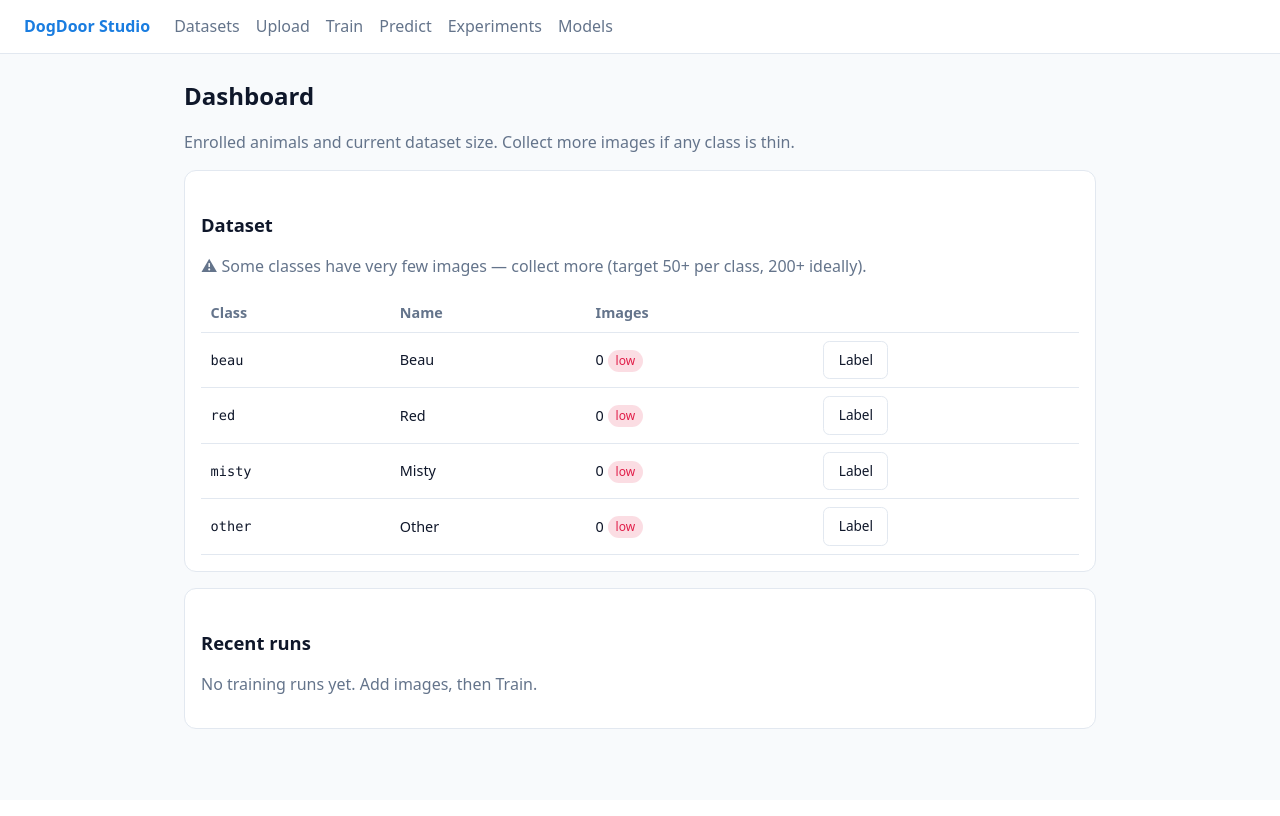
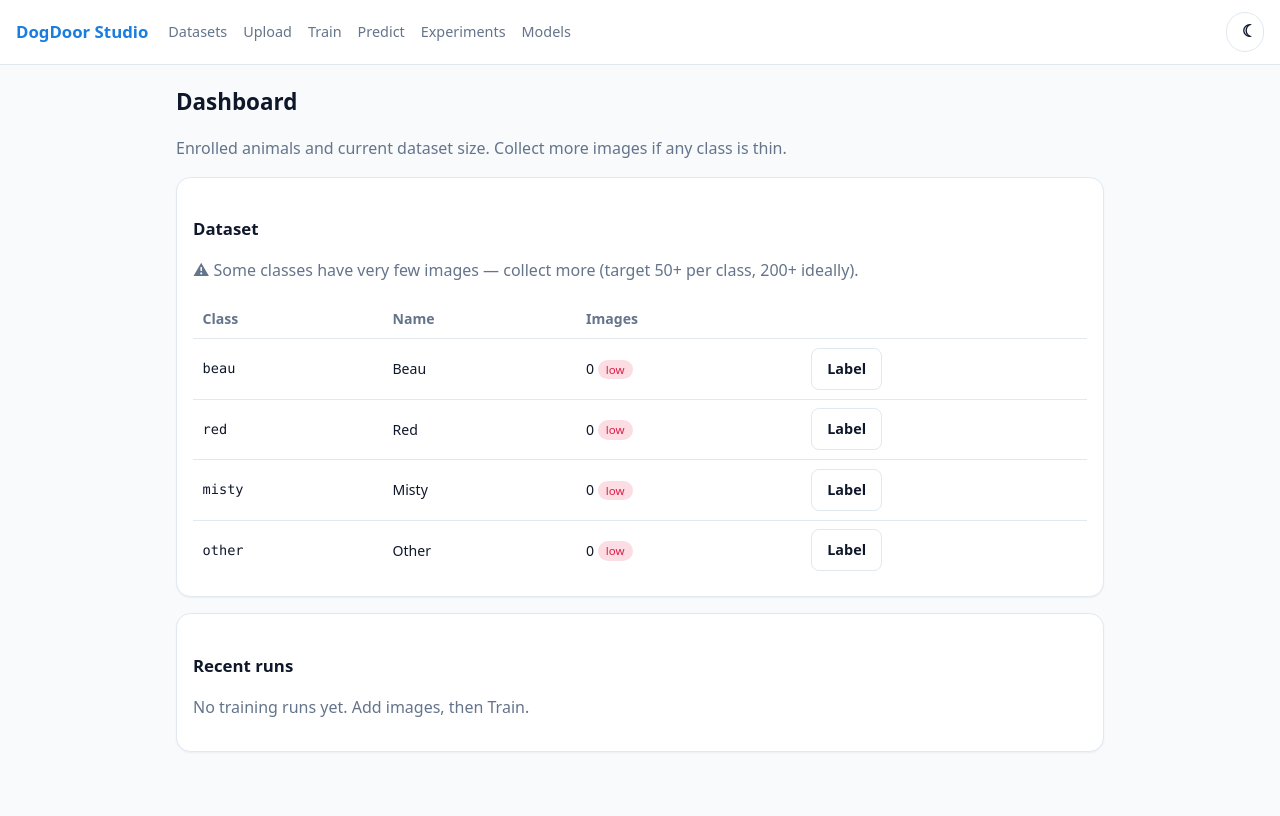
Before and after one commit to neil-fernandez/dogdoor, a FastAPI app: page / in a window 1280 px wide. Before the commit the page ends 729 px from the top, so only its background shows below. Run offline with FastAPI, Linux system fonts and the light colour scheme.

Commit message:
Make studio mobile-first with dark/light theme
Responsive CSS, theme toggle with persistence, favicon + manifest for an app-like feel.

```diff
--- a/src/studio/static/style.css
+++ b/src/studio/static/style.css
@@ -5,87 +5,160 @@
   --text: #0f172a;
   --muted: #64748b;
   --brand: #1a7de0;
-  --brand-dark: #1764b5;
+  --brand-hover: #1764b5;
+  --brand-soft: #eef8ff;
   --ok: #059669;
   --bad: #e11d48;
+  --shadow: 0 1px 2px rgba(15, 23, 42, 0.05);
 }
-@media (prefers-color-scheme: dark) {
-  :root {
-    --bg: #0b1220;
-    --panel: #111a2e;
-    --border: #1e293b;
-    --text: #f1f5f9;
-    --muted: #94a3b8;
-  }
+.dark {
+  --bg: #0b1220;
+  --panel: #111a2e;
+  --border: #1e293b;
+  --text: #f1f5f9;
+  --muted: #94a3b8;
+  --brand: #2f9cff;
+  --brand-hover: #1a7de0;
+  --brand-soft: #0f2038;
+  --shadow: 0 1px 2px rgba(0, 0, 0, 0.4);
 }
+
 * { box-sizing: border-box; }
+html { -webkit-text-size-adjust: 100%; }
 body {
   margin: 0;
-  font-family: system-ui, -apple-system, "Segoe UI", sans-serif;
+  font-family: system-ui, -apple-system, "Segoe UI", Roboto, sans-serif;
   background: var(--bg);
   color: var(--text);
-  line-height: 1.5;
+  line-height: 1.55;
+  -webkit-font-smoothing: antialiased;
 }
+
+/* ---------- Nav ---------- */
 header.nav {
+  position: sticky;
+  top: 0;
+  z-index: 10;
   display: flex;
+  flex-wrap: wrap;
   align-items: center;
-  gap: 1.5rem;
-  padding: 0.9rem 1.5rem;
+  gap: 0.5rem 1.25rem;
+  padding: 0.75rem 1rem;
   border-bottom: 1px solid var(--border);
   background: var(--panel);
 }
-header.nav .brand { font-weight: 700; color: var(--brand); text-decoration: none; }
-header.nav nav { display: flex; gap: 1rem; }
-header.nav nav a { color: var(--muted); text-decoration: none; }
+header.nav .brand {
+  font-weight: 800;
+  color: var(--brand);
+  text-decoration: none;
+  font-size: 1.05rem;
+  white-space: nowrap;
+}
+header.nav nav {
+  display: flex;
+  flex-wrap: wrap;
+  gap: 0.2rem 1rem;
+  flex: 1;
+  align-items: center;
+}
+header.nav nav a {
+  color: var(--muted);
+  text-decoration: none;
+  font-size: 0.9rem;
+  padding: 0.4rem 0;
+}
 header.nav nav a:hover { color: var(--brand); }
-main { max-width: 960px; margin: 0 auto; padding: 1.5rem; }
-h1 { font-size: 1.5rem; margin: 0 0 0.75rem; }
-h2 { font-size: 1.15rem; margin: 1.5rem 0 0.5rem; }
+#theme-toggle {
+  margin-left: auto;
+  border: 1px solid var(--border);
+  background: var(--panel);
+  color: var(--text);
+  border-radius: 999px;
+  width: 2.4rem;
+  height: 2.4rem;
+  display: grid;
+  place-items: center;
+  cursor: pointer;
+  font-size: 1.05rem;
+  line-height: 1;
+}
+#theme-toggle .icon-sun { display: none; }
+.dark #theme-toggle .icon-moon { display: none; }
+.dark #theme-toggle .icon-sun { display: inline; }
+
+/* ---------- Layout ---------- */
+main { max-width: 960px; margin: 0 auto; padding: 1.25rem 1rem 3rem; }
+h1 { font-size: 1.4rem; margin: 0 0 0.6rem; }
+h2 { font-size: 1.05rem; margin: 1.4rem 0 0.5rem; }
 p.muted { color: var(--muted); }
+a { color: var(--brand); }
+img { max-width: 100%; }
+
 .card {
   background: var(--panel);
   border: 1px solid var(--border);
-  border-radius: 0.75rem;
+  border-radius: 0.9rem;
   padding: 1rem;
   margin-bottom: 1rem;
+  box-shadow: var(--shadow);
+  overflow-x: auto;
 }
-table { width: 100%; border-collapse: collapse; font-size: 0.9rem; }
-th, td { text-align: left; padding: 0.5rem 0.6rem; border-bottom: 1px solid var(--border); }
-th { color: var(--muted); font-weight: 600; }
-.grid { display: grid; grid-template-columns: repeat(auto-fill, minmax(140px, 1fr)); gap: 1rem; }
+
+table { width: 100%; border-collapse: collapse; font-size: 0.88rem; }
+th, td { text-align: left; padding: 0.55rem 0.6rem; border-bottom: 1px solid var(--border); }
+th { color: var(--muted); font-weight: 600; white-space: nowrap; }
+tr:last-child td, tr:last-child th { border-bottom: 0; }
+
+.grid { display: grid; grid-template-columns: repeat(auto-fill, minmax(130px, 1fr)); gap: 0.75rem; }
 .tile { background: var(--panel); border: 1px solid var(--border); border-radius: 0.5rem; padding: 0.5rem; }
-.tile img { width: 100%; height: 100px; object-fit: cover; border-radius: 0.3rem; background: #0b1220; }
-.tile select { width: 100%; margin-top: 0.4rem; }
-.tile button { width: 100%; margin-top: 0.4rem; }
+.tile img { width: 100%; height: 110px; object-fit: cover; border-radius: 0.35rem; background: #0b1220; }
+.tile select, .tile button { width: 100%; margin-top: 0.4rem; }
+
 button, .btn {
   background: var(--brand);
   color: #fff;
   border: 0;
-  border-radius: 0.4rem;
-  padding: 0.5rem 0.9rem;
-  font-size: 0.85rem;
+  border-radius: 0.5rem;
+  padding: 0.55rem 0.95rem;
+  font-size: 0.9rem;
+  font-weight: 600;
   cursor: pointer;
   text-decoration: none;
   display: inline-block;
+  min-height: 2.5rem;
 }
-button:hover, .btn:hover { background: var(--brand-dark); }
+button:hover, .btn:hover { background: var(--brand-hover); }
 button.secondary, .btn.secondary {
   background: var(--panel);
   color: var(--text);
   border: 1px solid var(--border);
 }
-label { display: block; margin: 0.5rem 0 0.25rem; font-size: 0.85rem; color: var(--muted); }
-input, select {
+button.secondary:hover, .btn.secondary:hover { border-color: var(--brand); }
+
+label { display: block; margin: 0.6rem 0 0.3rem; font-size: 0.85rem; color: var(--muted); }
+input, select, textarea {
   width: 100%;
-  padding: 0.5rem;
+  padding: 0.6rem;
   border: 1px solid var(--border);
-  border-radius: 0.4rem;
+  border-radius: 0.5rem;
   background: var(--panel);
   color: var(--text);
-  font-size: 0.9rem;
+  font-size: 1rem; /* prevents iOS zoom on focus */
 }
-.field { margin-bottom: 0.75rem; }
-.badge { font-size: 0.75rem; padding: 0.15rem 0.5rem; border-radius: 999px; }
-.badge.ok { background: rgba(5,150,105,.15); color: var(--ok); }
-.badge.bad { background: rgba(225,29,72,.15); color: var(--bad); }
+.field { margin-bottom: 0.85rem; }
+
+.badge { font-size: 0.72rem; padding: 0.15rem 0.5rem; border-radius: 999px; }
+.badge.ok { background: rgba(5, 150, 105, 0.15); color: var(--ok); }
+.badge.bad { background: rgba(225, 29, 72, 0.15); color: var(--bad); }
 .mono { font-family: ui-monospace, SFMono-Regular, Menlo, monospace; font-size: 0.85rem; }
+
+/* ---------- Mobile refinements ---------- */
+@media (max-width: 640px) {
+  main { padding: 1rem 0.75rem 2.5rem; }
+  header.nav { gap: 0.4rem 0.75rem; }
+  header.nav nav { order: 3; width: 100%; justify-content: space-between; gap: 0.2rem 0.75rem; }
+  header.nav nav a { font-size: 0.85rem; }
+  h1 { font-size: 1.25rem; }
+  .card { padding: 0.85rem; }
+  th, td { padding: 0.5rem 0.45rem; }
+}
--- a/src/studio/templates/base.html
+++ b/src/studio/templates/base.html
@@ -2,9 +2,24 @@
 <html lang="en">
 <head>
   <meta charset="utf-8" />
-  <meta name="viewport" content="width=device-width, initial-scale=1" />
+  <meta name="viewport" content="width=device-width, initial-scale=1, viewport-fit=cover" />
+  <meta name="theme-color" content="#f8fafc" media="(prefers-color-scheme: light)" />
+  <meta name="theme-color" content="#0b1220" media="(prefers-color-scheme: dark)" />
+  <meta name="apple-mobile-web-app-capable" content="yes" />
+  <meta name="apple-mobile-web-app-status-bar-style" content="black-translucent" />
+  <link rel="manifest" href="/static/manifest.json" />
+  <link rel="icon" href="/static/favicon.svg" type="image/svg+xml" />
   <title>{% block title %}DogDoor Studio{% endblock %}</title>
   <link rel="stylesheet" href="/static/style.css" />
+  <script>
+    try {
+      const stored = localStorage.getItem("theme");
+      const dark =
+        stored === "dark" ||
+        (!stored && window.matchMedia("(prefers-color-scheme: dark)").matches);
+      if (dark) document.documentElement.classList.add("dark");
+    } catch (e) {}
+  </script>
 </head>
 <body>
   <header class="nav">
@@ -17,9 +32,21 @@
       <a href="/experiments">Experiments</a>
       <a href="/models">Models</a>
     </nav>
+    <button id="theme-toggle" type="button" aria-label="Toggle light and dark theme">
+      <span class="icon-moon" aria-hidden="true">☾</span>
+      <span class="icon-sun" aria-hidden="true">☀</span>
+    </button>
   </header>
   <main>
     {% block content %}{% endblock %}
   </main>
+  <script>
+    document.getElementById("theme-toggle")?.addEventListener("click", () => {
+      const dark = document.documentElement.classList.toggle("dark");
+      try {
+        localStorage.setItem("theme", dark ? "dark" : "light");
+      } catch (e) {}
+    });
+  </script>
 </body>
 </html>
```
Also changed, not shown: src/studio/static/favicon.svg (added), src/studio/static/manifest.json (added).
